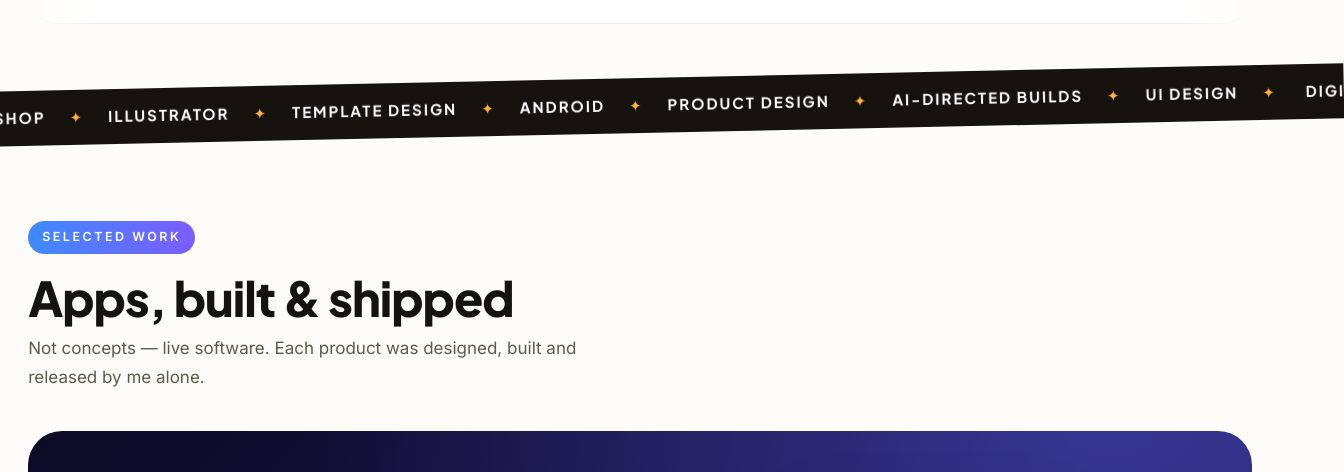
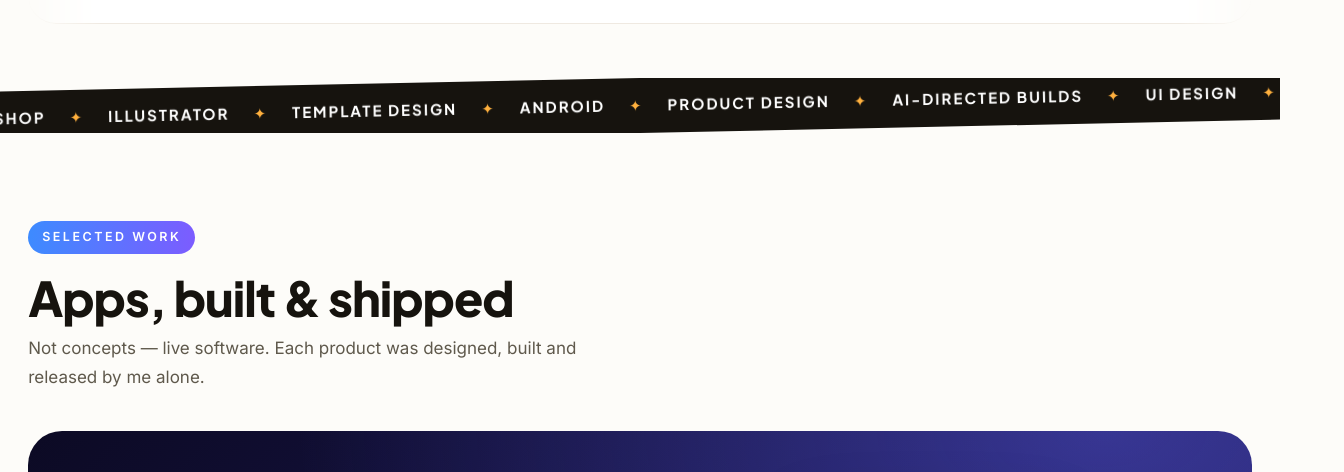
Before and after one commit to mursman/mursman.github.io, a plain HTML site: page index.html in a window 1280 px wide. Shown: the part 958-1430 px from the top of the page, 1344 px wide, since content can reach past the window. Drawn offline with Linux system fonts and the light colour scheme.

Commit message:
Marquee in a clip wrapper: page width equals screen width, margins equal

```diff
--- a/index.html
+++ b/index.html
@@ -125,6 +125,7 @@
     .tile-name,.tile-stats{grid-column:span 1}
   }
 
+  .marquee-clip{overflow:hidden}
   .marquee{background:var(--ink);color:#fff;overflow:hidden;padding:14px 0;white-space:nowrap;width:110%;margin-left:-5%;transform:rotate(-1.2deg)}
   .marquee .track{display:inline-block;animation:scroll 28s linear infinite;font-family:'Plus Jakarta Sans',sans-serif;font-weight:700;font-size:15px;letter-spacing:2px;text-transform:uppercase}
   .marquee .track span{margin:0 24px}
@@ -340,10 +341,11 @@
   </div>
 </div>
 
-<div class="marquee" aria-hidden="true">
+<div class="marquee-clip"><div class="marquee" aria-hidden="true">
   <div class="track" id="mtrack">
     <span>Digital oil painting</span><b>✦</b><span>Photoshop</span><b>✦</b><span>Illustrator</span><b>✦</b><span>Template design</span><b>✦</b><span>Android</span><b>✦</b><span>Product design</span><b>✦</b><span>AI-directed builds</span><b>✦</b><span>UI design</span><b>✦</b>
   </div>
+</div>
 </div>
 
 <section id="work">
```
